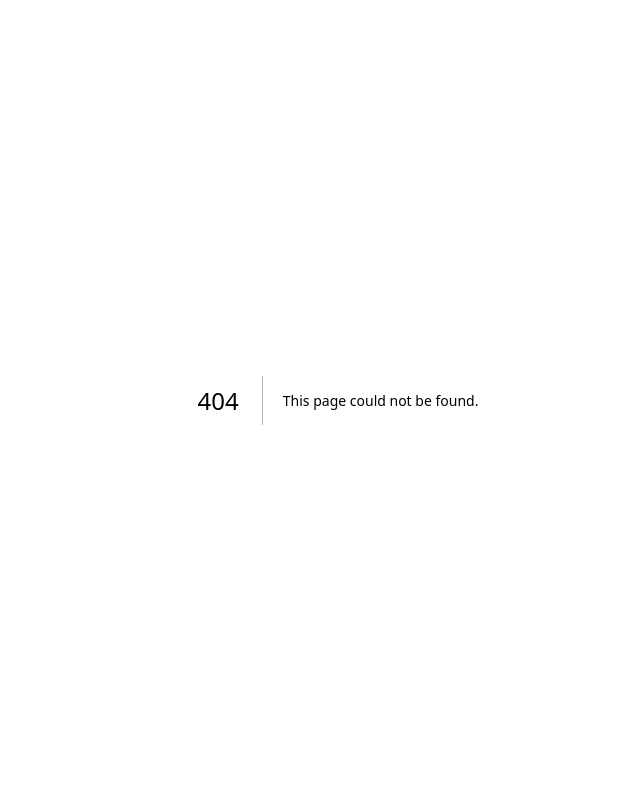
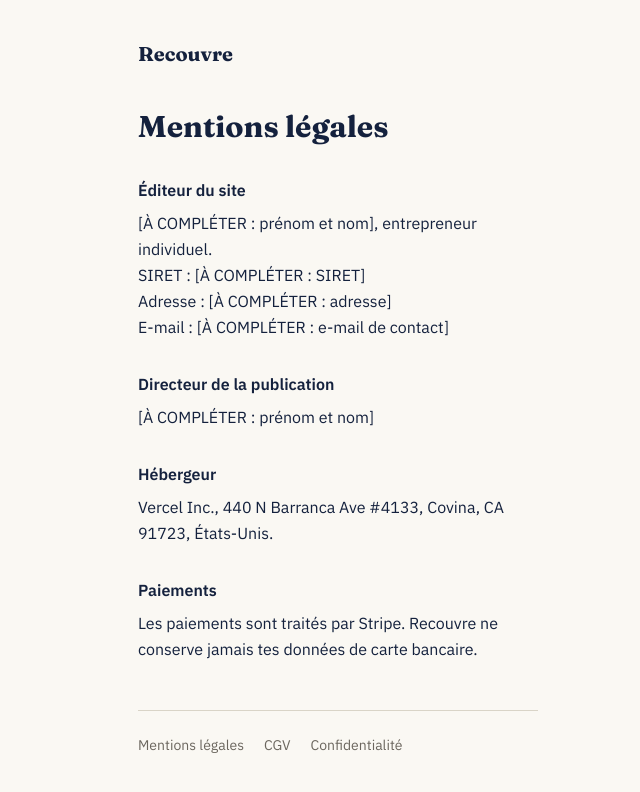
Before and after one commit to RyzoxDev/recouvre, a Next.js app: page /mentions-legales in a window 1280 px wide. Before the commit this address had no page. Shown: the top 792 px of the page, without its empty margins (302-942 px from the left). Built offline with nearby package versions, Linux system fonts and the light colour scheme.

Commit message:
Create page.tsx

```diff
--- /dev/null
+++ b/app/mentions-legales/page.tsx
@@ -0,0 +1,48 @@
+export const metadata = {
+  title: "Mentions légales, Recouvre",
+};
+
+export default function MentionsLegales() {
+  return (
+    <main className="mx-auto max-w-md px-6 py-10">
+      <a href="/" className="font-titre text-xl font-bold">
+        Recouvre
+      </a>
+
+      <h1 className="mt-10 font-titre text-3xl font-bold leading-tight">
+        Mentions légales
+      </h1>
+
+      <h2 className="mt-8 font-semibold">Éditeur du site</h2>
+      <p className="mt-2 leading-relaxed">
+        [À COMPLÉTER : prénom et nom], entrepreneur individuel.
+        <br />
+        SIRET : [À COMPLÉTER : SIRET]
+        <br />
+        Adresse : [À COMPLÉTER : adresse]
+        <br />
+        E-mail : [À COMPLÉTER : e-mail de contact]
+      </p>
+
+      <h2 className="mt-8 font-semibold">Directeur de la publication</h2>
+      <p className="mt-2 leading-relaxed">[À COMPLÉTER : prénom et nom]</p>
+
+      <h2 className="mt-8 font-semibold">Hébergeur</h2>
+      <p className="mt-2 leading-relaxed">
+        Vercel Inc., 440 N Barranca Ave #4133, Covina, CA 91723, États-Unis.
+      </p>
+
+      <h2 className="mt-8 font-semibold">Paiements</h2>
+      <p className="mt-2 leading-relaxed">
+        Les paiements sont traités par Stripe. Recouvre ne conserve jamais
+        tes données de carte bancaire.
+      </p>
+
+      <nav className="mt-12 flex flex-wrap gap-x-5 gap-y-2 border-t border-filet pt-6 text-sm text-gris">
+        <a href="/mentions-legales">Mentions légales</a>
+        <a href="/cgv">CGV</a>
+        <a href="/confidentialite">Confidentialité</a>
+      </nav>
+    </main>
+  );
+}
```
